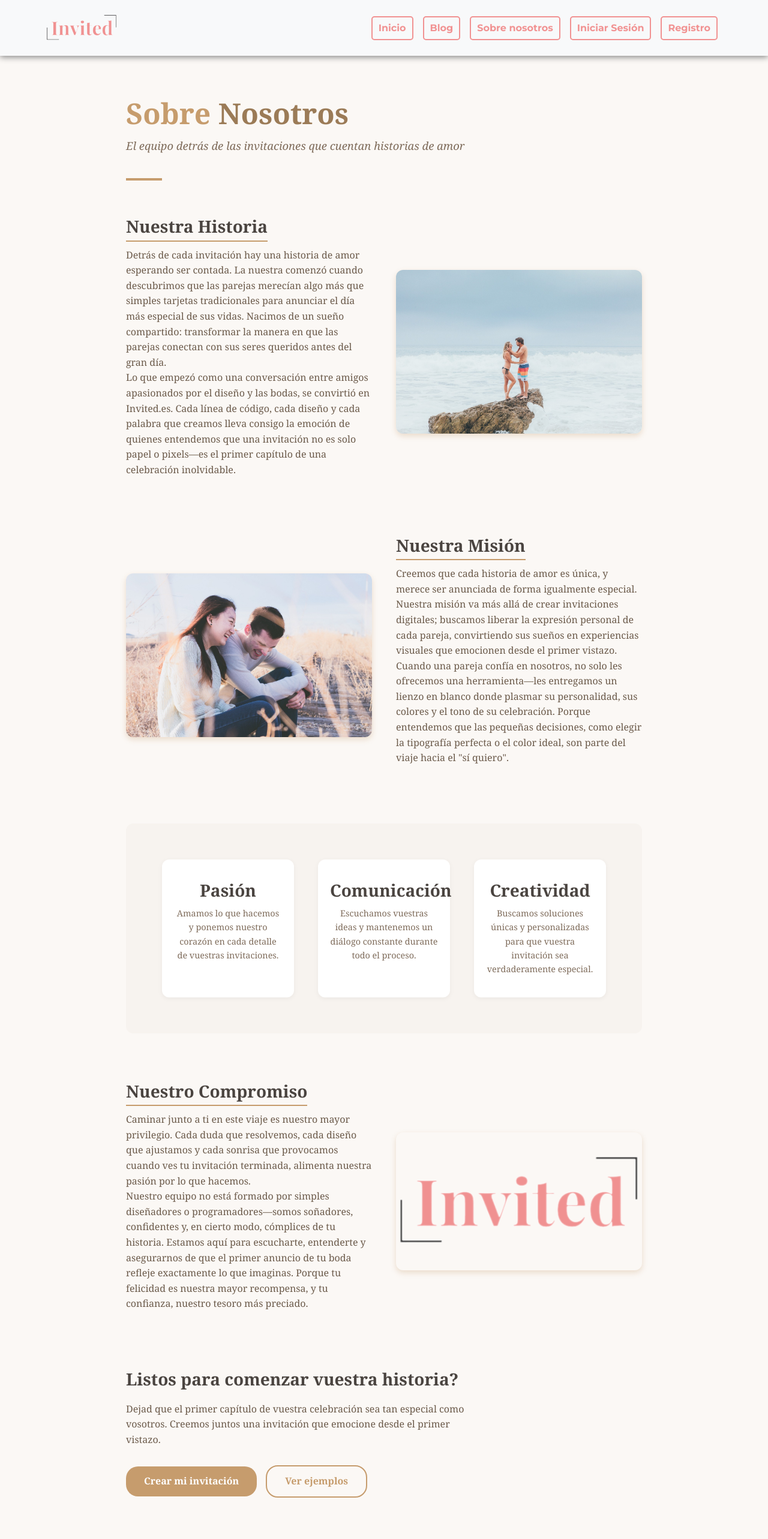
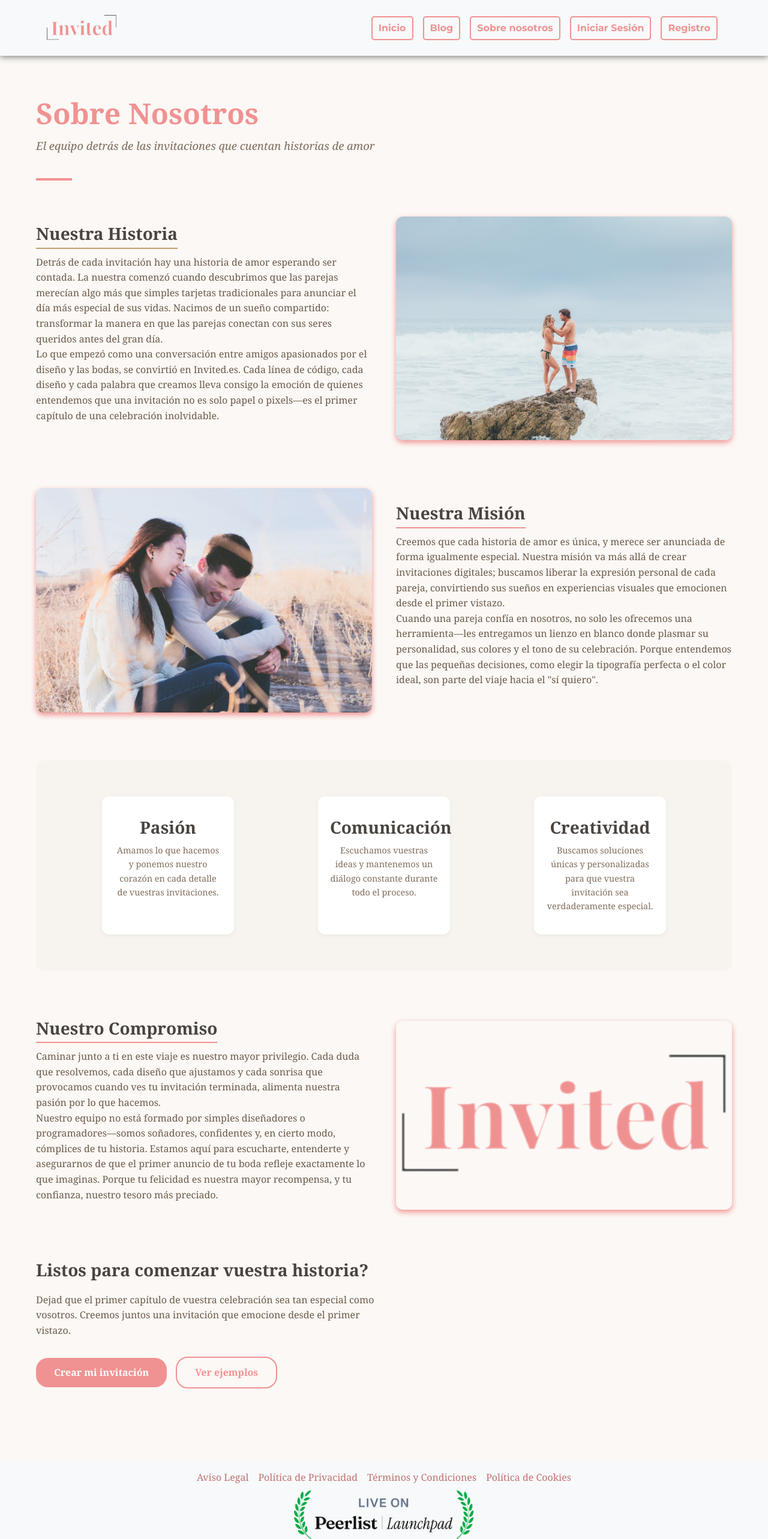
Before and after one commit to APAInsular/invited-front, a React (Create React App) app: page /about-us in a window 1280 px wide. Shown: the top 2566 px of the page at 60% size. Built offline with nearby package versions, Linux system fonts and the light colour scheme; no server answers; a web font is replaced by a local one.

Commit message:
edicion foto

```diff
--- a/src/pages/AboutUs.jsx
+++ b/src/pages/AboutUs.jsx
@@ -5,14 +5,14 @@ import Footer from '../components/Footer';
 const AboutUs = () => {
     return (
         <div style={{ backgroundColor: '#FBF8F5', color: '#4A4440', minHeight: '100vh', marginTop: '80px', fontFamily: "'Georgia', serif" }}>
-            <section style={{ maxWidth: '900px', margin: '0 auto', padding: '80px 20px 40px 20px' }}>
-                <h1 style={{ fontWeight: '700', fontSize: '3rem', color: '#C69C6D', marginBottom: '10px' }}>
-                    Sobre <span style={{ color: '#9B7B57' }}>Nosotros</span>
+            <section style={{ maxWidth: '1200px', margin: '0 auto', padding: '80px 20px 40px 20px' }}>
+                <h1 style={{ fontWeight: '700', fontSize: '3rem', color: '#F19292', marginBottom: '10px' }}>
+                    Sobre <span style={{ color: '#F19292' }}>Nosotros</span>
                 </h1>
                 <p style={{ fontStyle: 'italic', color: '#7E6B5A', marginBottom: '40px', fontSize: '1.15rem' }}>
                     El equipo detrás de las invitaciones que cuentan historias de amor
                 </p>
-                <div style={{ width: '60px', height: '4px', backgroundColor: '#C69C6D', marginBottom: '60px' }}></div>
+                <div style={{ width: '60px', height: '4px', backgroundColor: '#F19292', marginBottom: '60px' }}></div>
 
                 {/* Nuestra Historia */}
                 <div style={{ display: 'flex', alignItems: 'center', gap: '40px', marginBottom: '80px' }}>
@@ -29,7 +29,7 @@ const AboutUs = () => {
                         <img
                             src="/images/Nuestra_Historia.jpg"
                             alt="Nuestra historia"
-                            style={{ width: '100%', borderRadius: '12px', boxShadow: '0 4px 10px rgba(198,156,109,0.3)' }}
+                            style={{ width: '100%', borderRadius: '12px', boxShadow: '0 4px 10px #F19292' }}
                         />
                     </div>
                 </div>
@@ -37,7 +37,7 @@ const AboutUs = () => {
                 {/* Nuestra Misi贸n */}
                 <div style={{ display: 'flex', alignItems: 'center', gap: '40px', marginBottom: '80px', flexDirection: 'row-reverse' }}>
                     <div style={{ flex: '1' }}>
-                        <h2 style={{ fontWeight: '700', fontSize: '1.75rem', marginBottom: '10px', borderBottom: '2px solid #C69C6D', display: 'inline-block', paddingBottom: '6px' }}>
+                        <h2 style={{ fontWeight: '700', fontSize: '1.75rem', marginBottom: '10px', borderBottom: '2px solid #F19292', display: 'inline-block', paddingBottom: '6px' }}>
                             Nuestra Misión
                         </h2>
                         <p style={{ color: '#6B5A4A', lineHeight: '1.6', fontSize: '1rem' }}>
@@ -49,7 +49,7 @@ const AboutUs = () => {
                         <img
                             src="/images/Nuestra_Mision.jpg"
                             alt="Nuestra mision"
-                            style={{ width: '100%', borderRadius: '12px', boxShadow: '0 4px 10px rgba(198,156,109,0.3)' }}
+                            style={{ width: '100%', borderRadius: '12px', boxShadow: '0 4px 10px #F19292' }}
                         />
                     </div>
                 </div>
@@ -57,17 +57,17 @@ const AboutUs = () => {
                 {/* Valores */}
                 <section style={{ backgroundColor: '#F7F3EF', padding: '60px 40px', borderRadius: '12px', marginBottom: '80px', display: 'flex', justifyContent: 'space-around' }}>
                     <div style={{ maxWidth: '220px', backgroundColor: '#fff', padding: '20px', borderRadius: '12px', boxShadow: '0 2px 8px rgba(0,0,0,0.05)', textAlign: 'center' }}>
-                        <div style={{ fontSize: '2rem', color: '#C69C6D', marginBottom: '15px' }}></div>
+                        <div style={{ fontSize: '2rem', color: '#F19292', marginBottom: '15px' }}></div>
                         <h3 style={{ fontWeight: '700', marginBottom: '10px' }}>Pasión</h3>
                         <p style={{ fontSize: '0.9rem', color: '#7E6B5A' }}>Amamos lo que hacemos y ponemos nuestro corazón en cada detalle de vuestras invitaciones.</p>
                     </div>
                     <div style={{ maxWidth: '220px', backgroundColor: '#fff', padding: '20px', borderRadius: '12px', boxShadow: '0 2px 8px rgba(0,0,0,0.05)', textAlign: 'center' }}>
-                        <div style={{ fontSize: '2rem', color: '#C69C6D', marginBottom: '15px' }}></div>
+                        <div style={{ fontSize: '2rem', color: '#F19292', marginBottom: '15px' }}></div>
                         <h3 style={{ fontWeight: '700', marginBottom: '10px' }}>Comunicación</h3>
                         <p style={{ fontSize: '0.9rem', color: '#7E6B5A' }}>Escuchamos vuestras ideas y mantenemos un diálogo constante durante todo el proceso.</p>
                     </div>
                     <div style={{ maxWidth: '220px', backgroundColor: '#fff', padding: '20px', borderRadius: '12px', boxShadow: '0 2px 8px rgba(0,0,0,0.05)', textAlign: 'center' }}>
-                        <div style={{ fontSize: '2rem', color: '#4A4440', marginBottom: '15px' }}></div>
+                        <div style={{ fontSize: '2rem', color: '#F19292', marginBottom: '15px' }}></div>
                         <h3 style={{ fontWeight: '700', marginBottom: '10px' }}>Creatividad</h3>
                         <p style={{ fontSize: '0.9rem', color: '#7E6B5A' }}>Buscamos soluciones únicas y personalizadas para que vuestra invitación sea verdaderamente especial.</p>
                     </div>
@@ -76,7 +76,7 @@ const AboutUs = () => {
                 {/* Nuestro Compromiso */}
                 <div style={{ display: 'flex', alignItems: 'center', gap: '40px', marginBottom: '80px' }}>
                     <div style={{ flex: '1' }}>
-                        <h2 style={{ fontWeight: '700', fontSize: '1.75rem', marginBottom: '10px', borderBottom: '2px solid #C69C6D', display: 'inline-block', paddingBottom: '6px' }}>
+                        <h2 style={{ fontWeight: '700', fontSize: '1.75rem', marginBottom: '10px', borderBottom: '2px solid #F19292', display: 'inline-block', paddingBottom: '6px' }}>
                             Nuestro Compromiso
                         </h2>
                         <p style={{ color: '#6B5A4A', lineHeight: '1.6', fontSize: '1rem' }}>
@@ -88,7 +88,7 @@ const AboutUs = () => {
                         <img
                             src="/images/Logo_Invited_SinFondo.png"
                             alt="Nuestro compromiso"
-                            style={{ width: '100%', borderRadius: '12px', boxShadow: '0 4px 10px rgba(198,156,109,0.3)' }}
+                            style={{ width: '100%', borderRadius: '12px', boxShadow: '0 4px 10px #F19292' }}
                         />
                     </div>
                 </div>
@@ -101,10 +101,10 @@ const AboutUs = () => {
                     <p style={{ maxWidth: '600px', color: '#6B5A4A', fontSize: '1rem', marginBottom: '30px' }}>
                         Dejad que el primer capítulo de vuestra celebración sea tan especial como vosotros. Creemos juntos una invitación que emocione desde el primer vistazo.
                     </p>
-                    <button style={{ backgroundColor: '#C69C6D', color: '#fff', border: 'none', padding: '12px 30px', borderRadius: '20px', marginRight: '15px', cursor: 'pointer', fontWeight: '600', fontSize: '1rem' }}>
+                    <button style={{ backgroundColor: '#F19292', color: '#fff', border: 'none', padding: '12px 30px', borderRadius: '20px', marginRight: '15px', cursor: 'pointer', fontWeight: '600', fontSize: '1rem' }}>
                         Crear mi invitación
                     </button>
-                    <button style={{ backgroundColor: 'transparent', border: '2px solid #C69C6D', color: '#C69C6D', padding: '12px 30px', borderRadius: '20px', cursor: 'pointer', fontWeight: '600', fontSize: '1rem' }}>
+                    <button style={{ backgroundColor: 'transparent', border: '2px solid #F19292', color: '#F19292', padding: '12px 30px', borderRadius: '20px', cursor: 'pointer', fontWeight: '600', fontSize: '1rem' }}>
                         Ver ejemplos
                     </button>
                 </div>
--- a/src/pages/LandingPage.jsx
+++ b/src/pages/LandingPage.jsx
@@ -281,7 +281,7 @@ const LandingPage = () => {
                                 <div class="card-body text-center">
                                     <h3 class="h4 card-title text-danger-emphasis">Estilo Moderno</h3>
                                     <p class="card-text text-muted">Diseño limpio con espacios en blanco y tipografía sans-serif.</p>
-                                    <a target="_blank" rel="noopener noreferrer" href="https://www.invited.es/invitacion/luis-lucas/79" class="btn bg-pink-pastel text-dark border-0 w-100">
+                                    <a target="_blank" rel="noopener noreferrer" href="https://www.invited.es/invitacion/luis-lucas/80" class="btn bg-pink-pastel text-dark border-0 w-100">
                                         Ver Demo
                                     </a>
                                 </div>
```
